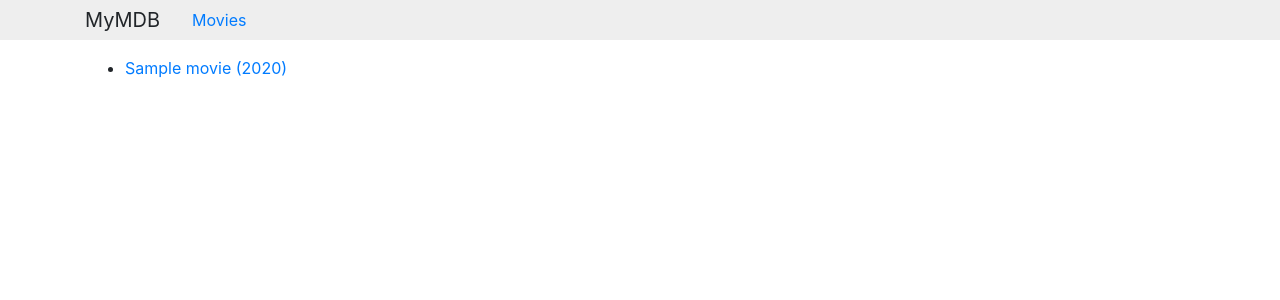
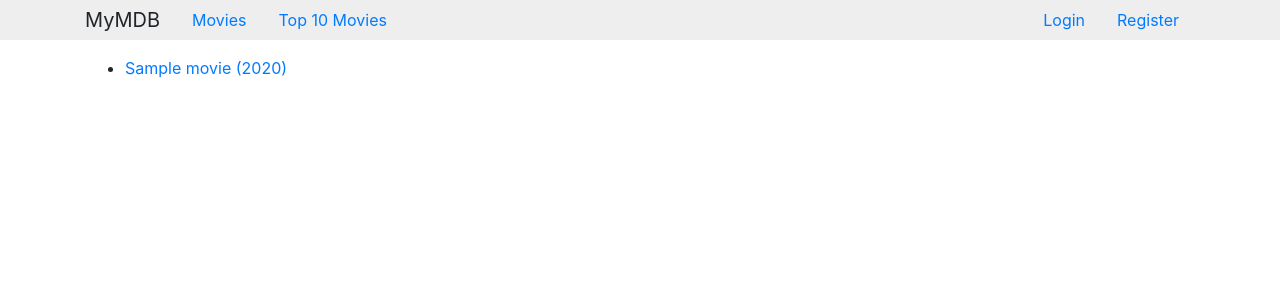
Before and after one commit to jackno/MyMDB, a Django app: page /movies in a window 1280 px wide. Shown: the top 300 px of the page. Run offline with Django 3.2, Linux system fonts and the light colour scheme; tables that the repository leaves empty hold one stand-in row (values such as "Sample post"); some libraries are stand-ins or nearby versions.

Commit message:
add top movies and user status to navbar

```diff
--- a/django/templates/base.html
+++ b/django/templates/base.html
@@ -17,6 +17,14 @@
       <nav class="nav">
         <div class="navbar-brand">MyMDB</div>
         <a href="{% url 'core:movie_list' %}" class="nav-link">Movies</a>
+        <a href="{% url 'core:top_movies' %}" class="nav-link">Top 10 Movies</a>
+        {% if not user.is_authenticated %}
+          <a href="{% url 'users:login' %}" class="nav-link ml-auto">Login</a>
+          <a href="{% url 'users:register' %}" class="nav-link">Register</a>
+        {% else %}
+          <span class="nav-link ml-auto">{{ user.username }}</span>
+          <a href="{% url 'users:logout' %}" class="nav-link">Logout</a>
+        {% endif %}
       </nav>
     </div>
   </div>
```
